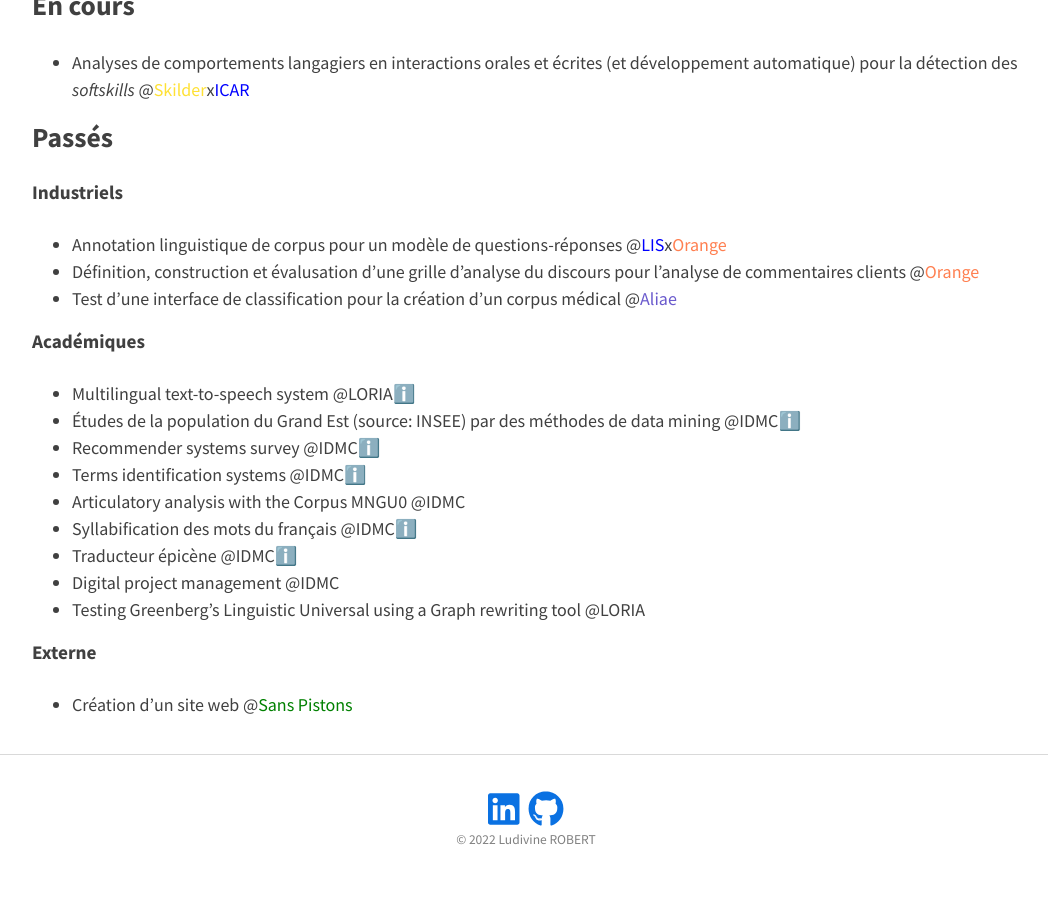
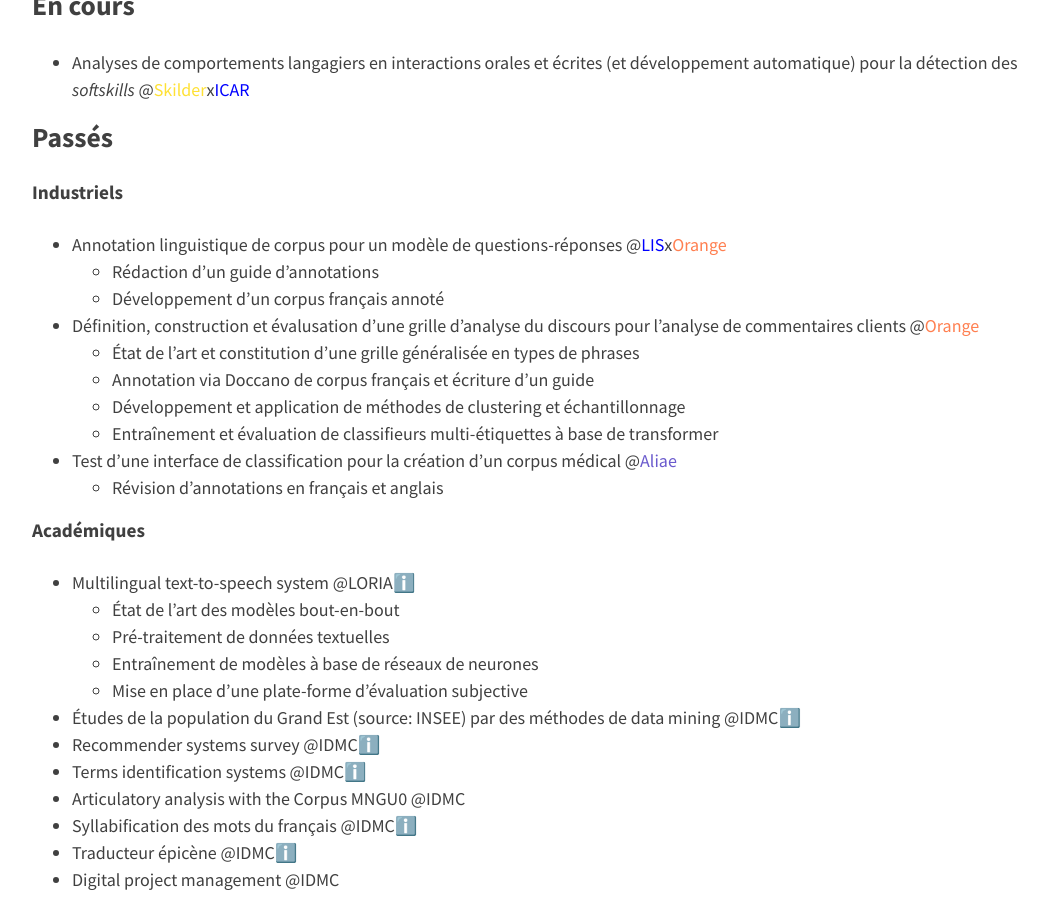
Before and after one commit to ludivinero/ludivinero.github.io, a Jekyll site: the page built from projets.md, in a window 1280 px wide and 900 px high, scrolled down 479 px. Shown: the whole window, without its empty margins (114-1162 px from the left). Built offline with Jekyll 4.4.1, drawn with Linux system fonts in a browser that asks for light colours; nearby versions of some CDN libraries.

Commit message:
Update projets.md

```diff
--- a/projets.md
+++ b/projets.md
@@ -12,11 +12,22 @@ entries_layout: list
 ## Passés
 #### Industriels
 - Annotation linguistique de corpus pour un modèle de questions-réponses @<a href="https://www.lis-lab.fr" style="color:blue; text-decoration:none;">LIS</a>x<a href="https://hellofuture.orange.com/fr/" style="color:coral; text-decoration:none;">Orange</a>
+  - Rédaction d'un guide d'annotations
+  - Développement d'un corpus français annoté
 - Définition, construction et évalusation d'une grille d'analyse du discours pour l'analyse de commentaires clients @<a href="https://hellofuture.orange.com/fr/" style="color:coral; text-decoration:none;">Orange</a>
+  - État de l’art et constitution d’une grille généralisée en types de phrases
+  - Annotation via Doccano de corpus français et écriture d'un guide
+  - Développement et application de méthodes de clustering et échantillonnage
+  - Entraînement et évaluation de classifieurs multi-étiquettes à base de transformer
 - Test d'une interface de classification pour la création d'un corpus médical @<a href="https://hellofuture.orange.com/fr/" style="color:slateblue; text-decoration:none;">Aliae</a>
+  - Révision d'annotations en français et anglais
 
 #### Académiques
 - Multilingual text-to-speech system @LORIA<a href="https://github.com/ludivinero/multilingual-text-to-speech-system-software-project" style="text-decoration:none;">ℹ️</a>
+  - État de l’art des modèles bout-en-bout
+  - Pré-traitement de données textuelles
+  - Entraînement de modèles à base de réseaux de neurones
+  - Mise en place d'une plate-forme d'évaluation subjective
 - Études de la population du Grand Est (source: INSEE) par des méthodes de data mining @IDMC<a href="https://github.com/ludivinero/data-mining-project" style="text-decoration:none;">ℹ️</a>
 - Recommender systems survey @IDMC<a href="https://github.com/ludivinero/Recommendation_System" style="text-decoration:none;">ℹ️</a>
 - Terms identification systems @IDMC<a href="https://github.com/ludivinero/terminology_project" style="text-decoration:none;">ℹ️</a>
```
